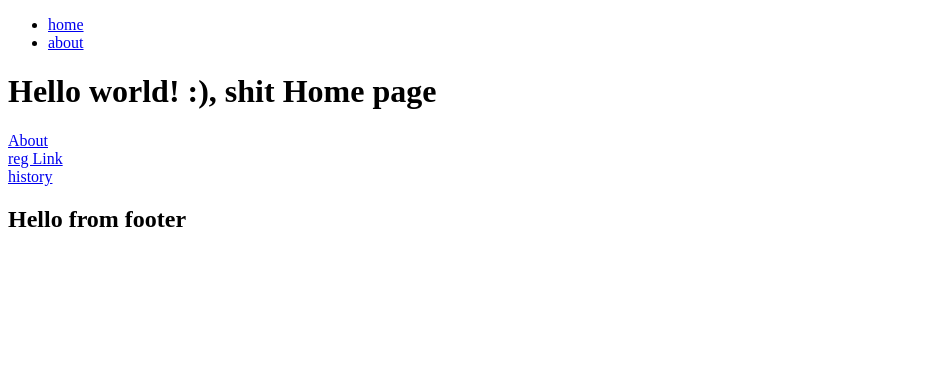
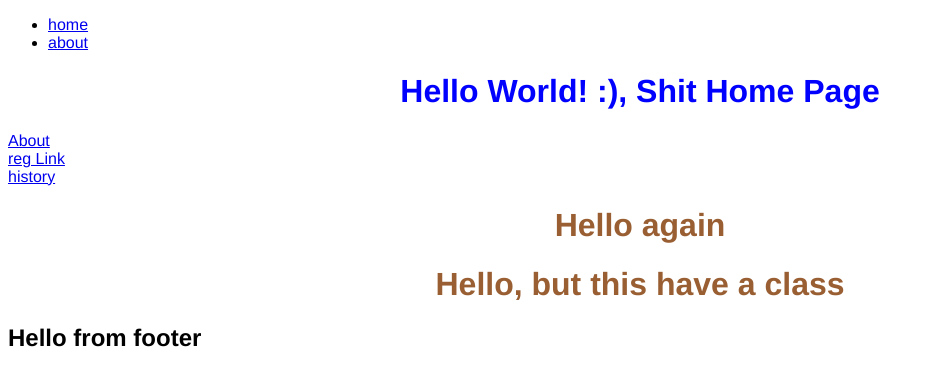
Before and after one commit to PhilipSanM/CodingDuck_Rubberducking, a Gatsby site in the folder Gatsby/tutorial/: page / in a window 1280 px wide. Shown: the whole page, without its empty margins (0-934 px from the left). Built offline with nearby package versions, Linux system fonts and the light colour scheme; Gatsby itself is replaced by a stand-in of ours.

Commit message:
Gatsby CSS

```diff
--- a/Gatsby/tutorial/src/components/Layout.js
+++ b/Gatsby/tutorial/src/components/Layout.js
@@ -1,6 +1,9 @@
 import React from "react"
 import Navbar from "./navar"
 import Footer from "./Footer"
+
+// CSS
+import "./layout.css"
 
 const Layout = ({ children }) => {
   return (
--- /dev/null
+++ b/Gatsby/tutorial/src/components/layout.css
@@ -0,0 +1,24 @@
+/* All the traditiona CSS */
+/* In gatsby V3 all the layout is apply as global */
+/* BUT NOTE: This only happend in development  if a page don't have the layout*/
+/* The style will not be applied */
+body {
+  font-family: "Franklin Gothic Medium", "Arial Narrow", Arial, sans-serif;
+  /* background: red; */
+}
+
+h1 {
+  color: rgb(153, 95, 51);
+  text-align: center;
+}
+/* Remember to avoid collisions with the name of the varaibles */
+.about-heading {
+  color: rgb(14, 17, 17);
+  text-align: center;
+}
+.home-heading {
+  color: green;
+  text-align: center;
+}
+/* Sometimes you have to restart the develop with commando */
+/* npm start */
--- a/Gatsby/tutorial/src/pages/index.js
+++ b/Gatsby/tutorial/src/pages/index.js
@@ -5,7 +5,11 @@ import Layout from "../components/Layout"
 export default function Home() {
   return (
     <Layout>
-      <h1>Hello world! :), shit Home page</h1>
+      {/* Doble {}because is JS nOT css */}
+      {/* So now You can add color like JS  */}
+      <h1 style={{ color: "blue", textTransform: "capitalize" }}>
+        Hello world! :), shit Home page
+      </h1>
       <Link to="/about"> About </Link>
       <div>
         <a href="/about">reg Link</a>
@@ -13,6 +17,12 @@ export default function Home() {
       <div>
         <Link to="/company/history">history</Link>
       </div>
+
+      <h1>Hello again</h1>
+      {/* Lets apply the class so: */}
+      <div className="home-heading">
+        <h1>Hello, but this have a class</h1>
+      </div>
     </Layout>
   )
 }
```
Also changed, not shown: Gatsby/tutorial/src/pages/about.js (+7 -1 lines), 1 other file.
